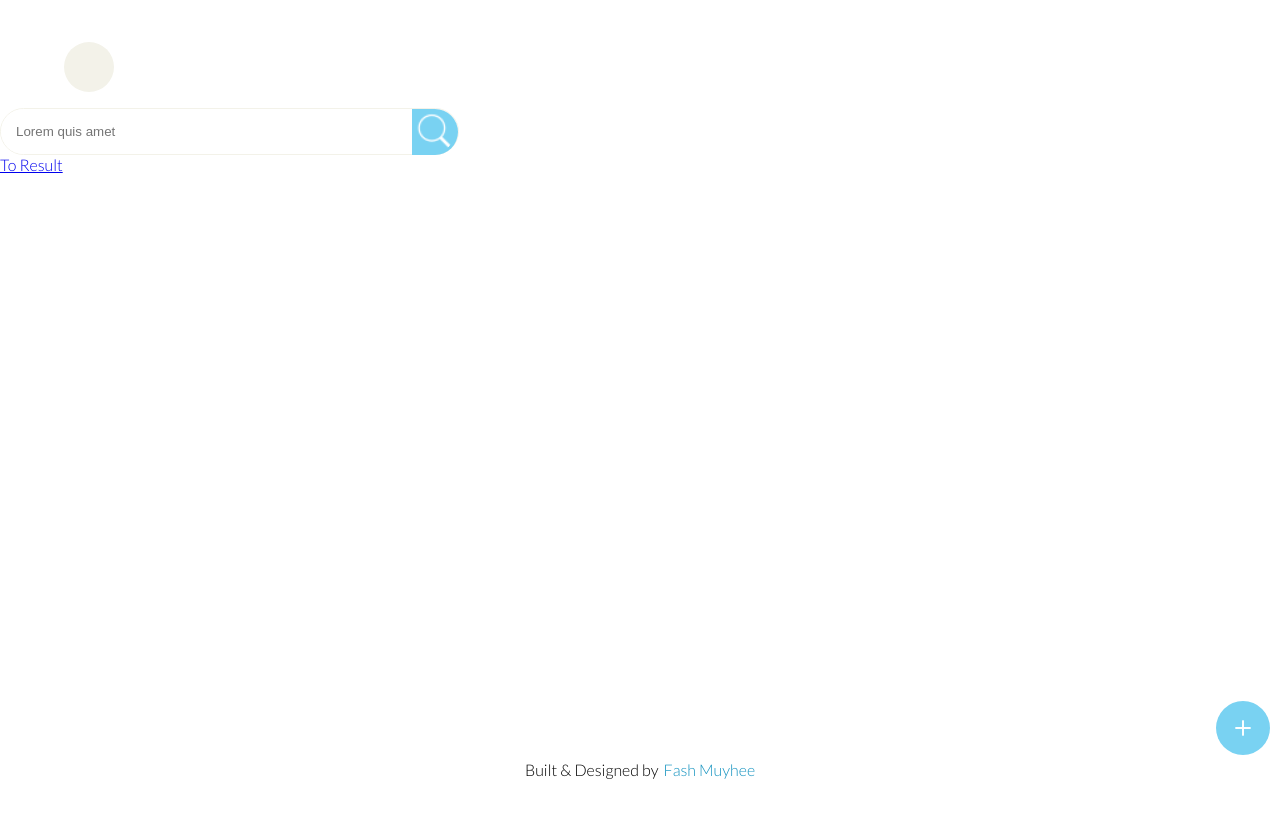
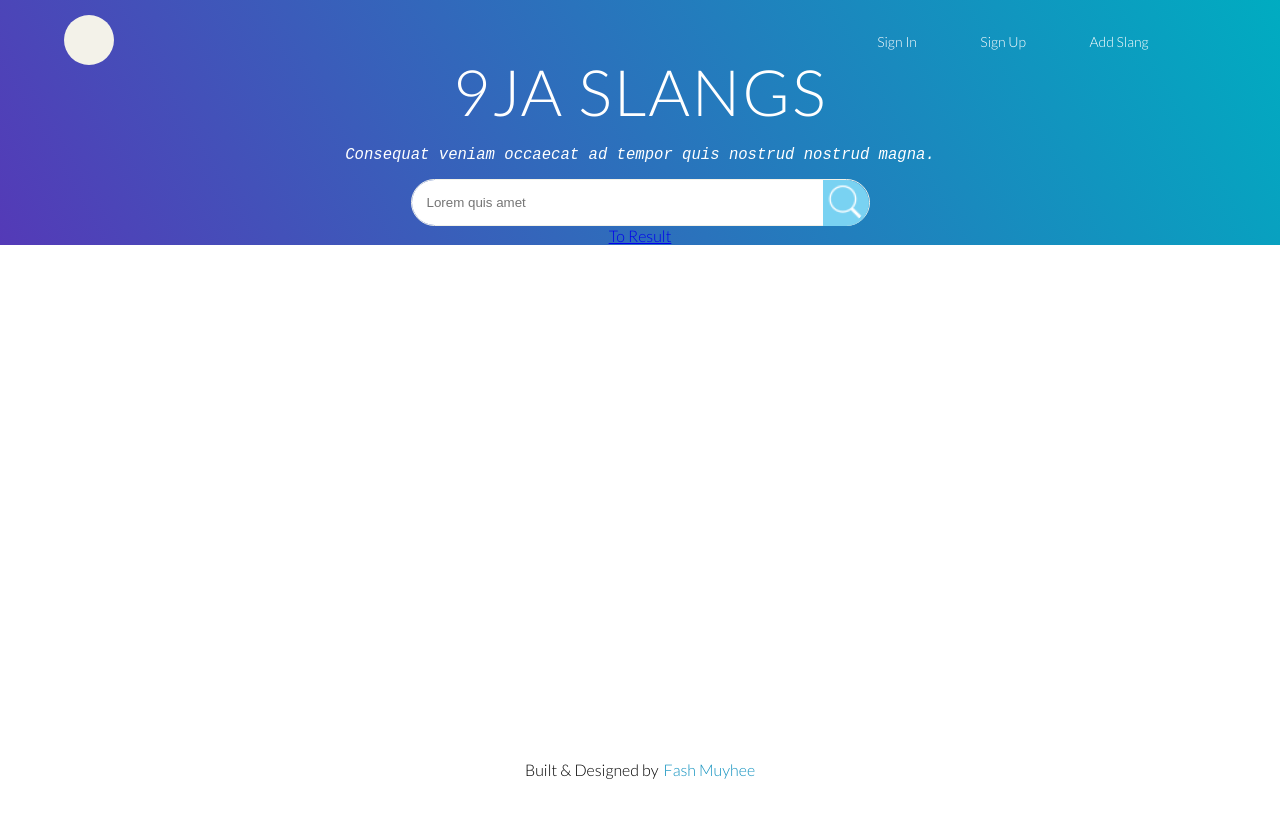
Before and after one commit to FashMuyhee/9jaslangs, a React (Create React App) app: page / in a window 1280 px wide. Shown: the top 818 px of the page. Built offline with nearby package versions, Linux system fonts and the light colour scheme; the HTML template or start-up script is replaced by a standard one.

Commit message:
added necessary style for the vie

```diff
--- a/src/view/home/index.scss
+++ b/src/view/home/index.scss
@@ -0,0 +1,40 @@
+@import "../../helpers/_variables";
+
+.landing-page {
+  background: linear-gradient(
+    60deg,
+    rgba(84, 58, 183, 1) 0%,
+    rgba(0, 172, 193, 1) 100%
+  );
+  background-repeat: no-repeat;
+  display: flex;
+  align-items: center;
+  justify-content: center;
+  width: 100%;
+  height: -webkit-fill-available;
+
+  .container {
+    width: 90%;
+    display: flex;
+    align-items: center;
+    justify-content: center;
+    flex-direction: column;
+  }
+  h2 {
+    @include desktop {
+      font-size: 4em;
+    }
+  }
+  p {
+    font-family: monospace;
+    @include desktop {
+      font-size: larger;
+    }
+  }
+}
+
+.fab-btn {
+  @include desktop {
+    display: none !important;
+  }
+}
```
